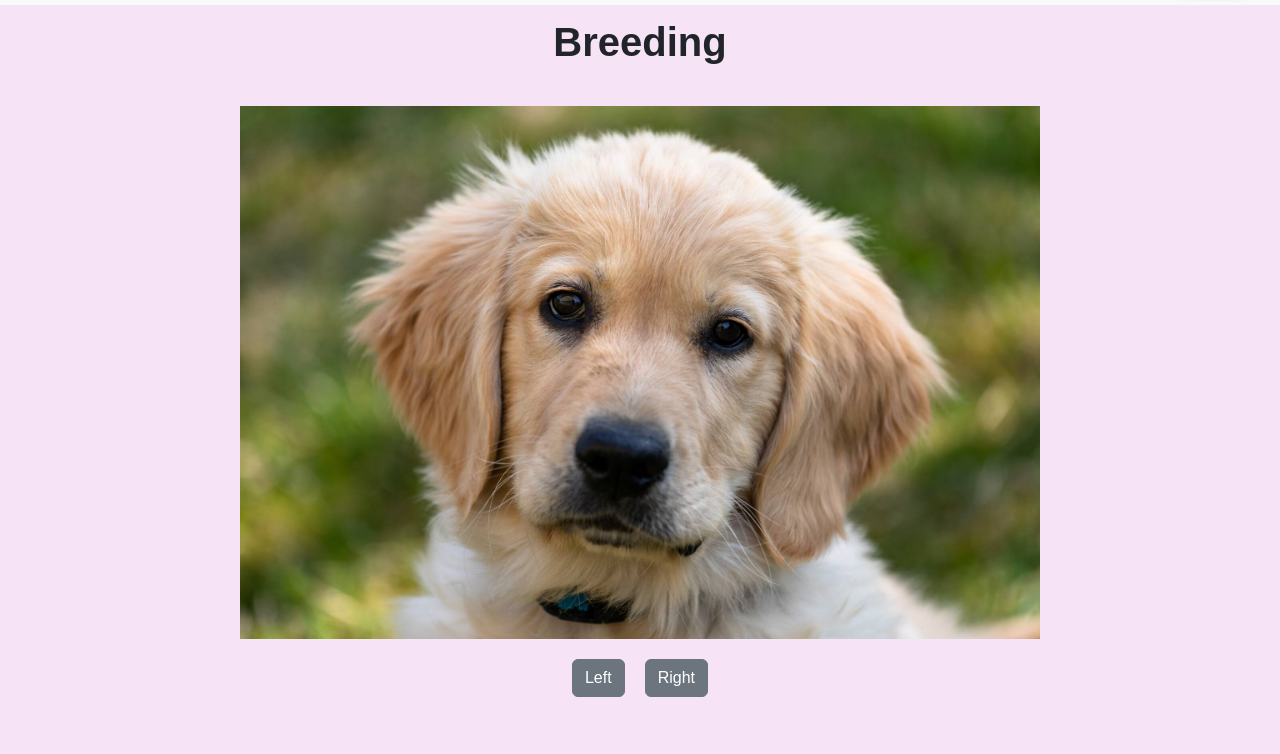
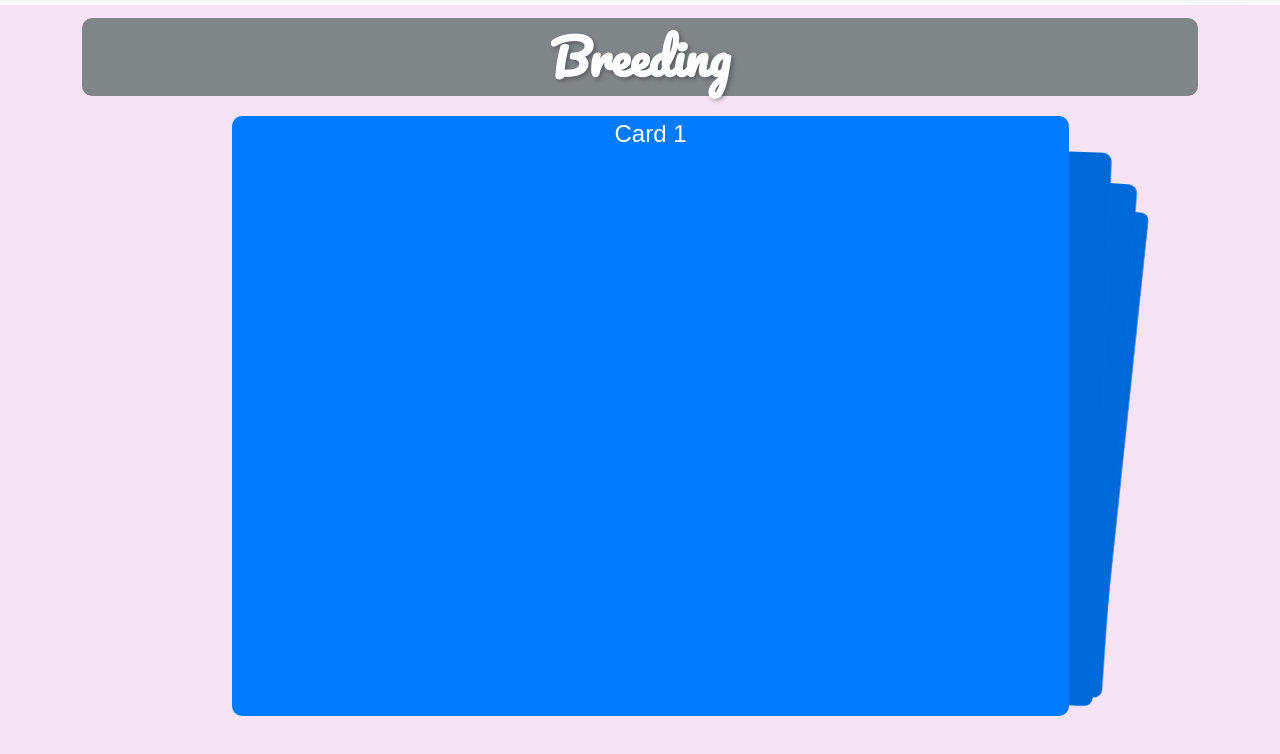
Before and after one commit to Beto91401/PawMatch, a plain HTML site: page Breeding/BreedingIndex.html in a window 1280 px wide. Shown: the part 82-836 px from the top of the page. Before the commit the page ends 800 px from the top, so only its background shows below. Drawn offline with nearby package versions, Linux system fonts and the light colour scheme.

Commit message:
Adoption and Breeding pages have been updated, But I need to fix pictures going into database

```diff
--- a/Adoption/AdoptionStyles.css
+++ b/Adoption/AdoptionStyles.css
@@ -5,7 +5,7 @@ body {
     background-color: #F6E3F6; /* Set background color */
 }
 
-/* Navbar stuff */
+/* Navbar styles */
 .navbar {
     background: rgba(255, 255, 255, 0); /* Fully transparent */
     transition: background 0.3s ease;
@@ -42,26 +42,52 @@ body {
     color: #333 !important; /* Adjust color as needed */
     text-decoration: underline;
 }
- /* End of navbar stuff  */
 
+/* Main content styles */
 .main-content {
     padding-top: 80px; /* Space for fixed navbar */
     text-align: center;
-
-}
-.center-image {
-    width: 80%; /* Adjust this percentage as needed */
-    height: auto;
-    max-width: 800px; /* Optional: Set a maximum width */
-    margin: 20px 0;
 }
 
-.button-group {
+.page-title {
+    font-family: 'Pacifico', cursive;
+    font-weight: bold;
+    margin-bottom: 20px;
+    margin-top: 20px;
+    font-size: 3em;
+    color: #fff;
+    text-align: center;
+    text-shadow: 2px 2px 4px rgba(0, 0, 0, 0.3);
+    background-color: #808588;
+    padding: 10px 20px;
+    border-radius: 10px;
+}
+
+
+
+/* Swiper styles */
+.swiper-container {
+    width: 75%;
+    height: 75vh;
     display: flex;
     justify-content: center;
-    gap: 20px;
+    align-items: center;
+    transform: translateX(150px);
 }
 
+.swiper-slide {
+    display: flex;
+    justify-content: center;
+    align-items: center;
+    font-size: 24px; /* Increased font size for visibility */
+    color: #fff;
+    background-color: #007bff;
+    width: 250px; /* Increased width */
+    height: 350px; /* Increased height */
+    border-radius: 10px;
+}
+
+/* Button styles */
 .btn-bubbly {
     padding: 15px 30px;
     font-size: 1.2em;
@@ -79,9 +105,3 @@ body {
 .btn-bubbly:hover {
     background-color: #F6E3F6;
 }
-
-.page-title {
-    font-weight: bold;
-    margin-bottom: 20px;
-    margin-top: 20px;
-}
--- a/Breeding/BreedingIndex.html
+++ b/Breeding/BreedingIndex.html
@@ -3,17 +3,19 @@
 <head>
     <meta charset="UTF-8">
     <meta name="viewport" content="width=device-width, initial-scale=1.0">
-    <title>Breeding - PawMatch</title>
+    <title>Adoption - PawMatch</title>
     <!-- Latest Bootstrap CSS from jsDelivr CDN -->
     <link href="https://cdn.jsdelivr.net/npm/bootstrap@5.3.3/dist/css/bootstrap.min.css" rel="stylesheet" integrity="sha384-QWTKZyjpPEjISv5WaRU9OFeRpok6YctnYmDr5pNlyT2bRjXh0JMhjY6hW+ALEwIH" crossorigin="anonymous">
-    <link rel="stylesheet" href="/Breeding/BreedingStyles.css">
+    <link rel="stylesheet" href="BreedingStyles.css">
+    <link rel="stylesheet" href="https://unpkg.com/swiper/swiper-bundle.min.css">
+    <link href="https://fonts.googleapis.com/css2?family=Pacifico&display=swap" rel="stylesheet">
 </head>
 <body>
     <!-- Navbar -->
     <nav class="navbar navbar-expand-lg bg-body-tertiary fixed-top">
         <div class="container-fluid">
             <a class="navbar-brand" href="#">
-                <img src="/images/dog-cat-paw.png" alt="PawMatch Logo" class="d-inline-block align-text-top" style="width: 60px; height: auto;">
+                <img src="../images/dog-cat-paw.png" alt="PawMatch Logo" class="d-inline-block align-text-top" style="width: 60px; height: auto;">
                 <span class="navbar-text">PawMatch</span>
             </a>
             <button class="navbar-toggler" type="button" data-bs-toggle="collapse" data-bs-target="#navbarNavAltMarkup" aria-controls="navbarNavAltMarkup" aria-expanded="false" aria-label="Toggle navigation">
@@ -21,11 +23,11 @@
             </button>
             <div class="collapse navbar-collapse" id="navbarNavAltMarkup">
                 <div class="navbar-nav">
-                    <a class="nav-link active" aria-current="page" href="/homepage/index.html">Home</a>
-                    <a class="nav-link" href="/Breeding/BreedingIndex.html">Breeding</a>
-                    <a class="nav-link" href="/Adoption/AdoptionIndex.html">Adoption</a>
-                    <a class="nav-link" href="/Message/MessageIndex.html">Message</a>
-                    <a class="nav-link" href="/Profile/ProfileIndex.html">Profile</a>
+                    <a class="nav-link active" aria-current="page" href="../homepage/index.html">Home</a>
+                    <a class="nav-link" href="../Breeding/BreedingIndex.html">Breeding</a>
+                    <a class="nav-link" href="../Adoption/AdoptionIndex.html">Adoption</a>
+                    <a class="nav-link" href="../Message/MessageIndex.html">Message</a>
+                    <a class="nav-link" href="../Profile/ProfileIndex.html">Profile</a>
                 </div>
             </div>
             <button class="btn btn-bubbly ms-auto" data-bs-toggle="modal" data-bs-target="#loginModal">Login</button>
@@ -37,10 +39,15 @@
     <div class="main-content">
         <div class="container">
             <h1 class="page-title">Breeding</h1>
-            <img src="/images/Golden-dog.jpeg" alt="Dog Image" class="center-image">
-            <div class="button-group">
-                <button type="button" class="btn btn-secondary">Left</button>
-                <button type="button" class="btn btn-secondary">Right</button>
+            <div class="swiper-container">
+                <div class="swiper-wrapper">
+                    <div class="swiper-slide">Card 1</div>
+                    <div class="swiper-slide">Card 2</div>
+                    <div class="swiper-slide">Card 3</div>
+                    <div class="swiper-slide">Card 4</div>
+                </div>
+                <!-- Add Pagination -->
+                <div class="swiper-pagination"></div>
             </div>
         </div>
     </div>
@@ -48,8 +55,12 @@
     <!-- Latest Bootstrap and Popper JS from jsDelivr CDN -->
     <script src="https://cdn.jsdelivr.net/npm/@popperjs/core@2.11.8/dist/umd/popper.min.js" integrity="sha384-I7E8VVD/ismYTF4hNIPjVp/Zjvgyol6VFvRkX/vR+Vc4jQkC+hVqc2pM8ODewa9r" crossorigin="anonymous"></script>
     <script src="https://cdn.jsdelivr.net/npm/bootstrap@5.3.3/dist/js/bootstrap.bundle.min.js" integrity="sha384-YvpcrYf0tY3lHB60NNkmXc5s9fDVZLESaAA55NDzOxhy9GkcIdslK1eN7N6jIeHz" crossorigin="anonymous"></script>
-    <script src="/app.js"></script> <!-- Ensure correct path to app.js -->
-    <script src="/js/script.js"></script>
-    <script src="/js/jquery-3.2.1.min.js"></script>
+    <script src="https://unpkg.com/swiper/swiper-bundle.min.js"></script>
+    <script>
+      const swiper = new Swiper('.swiper-container', {
+        effect: 'cards',
+        grabCursor: true,
+      });
+    </script>
 </body>
 </html>
--- a/Breeding/BreedingStyles.css
+++ b/Breeding/BreedingStyles.css
@@ -5,7 +5,7 @@ body {
     background-color: #F6E3F6; /* Set background color */
 }
 
-/* Navbar stuff */
+/* Navbar styles */
 .navbar {
     background: rgba(255, 255, 255, 0); /* Fully transparent */
     transition: background 0.3s ease;
@@ -42,25 +42,50 @@ body {
     color: #333 !important; /* Adjust color as needed */
     text-decoration: underline;
 }
- /* End of navbar stuff  */
+
+/* Main content styles */
 .main-content {
     padding-top: 80px; /* Space for fixed navbar */
     text-align: center;
-
-}
-.center-image {
-    width: 80%; /* Adjust this percentage as needed */
-    height: auto;
-    max-width: 800px; /* Optional: Set a maximum width */
-    margin: 20px 0;
 }
 
-.button-group {
+.page-title {
+    font-family: 'Pacifico', cursive;
+    font-weight: bold;
+    margin-bottom: 20px;
+    margin-top: 20px;
+    font-size: 3em;
+    color: #fff;
+    text-align: center;
+    text-shadow: 2px 2px 4px rgba(0, 0, 0, 0.3);
+    background-color: #808588;
+    padding: 10px 20px;
+    border-radius: 10px;
+}
+/* Swiper styles */
+.swiper-container {
+    width: 75%;
+    height: 75vh;
     display: flex;
     justify-content: center;
-    gap: 20px;
+    align-items: center;
+    transform: translateX(150px);
 }
 
+.swiper-slide {
+    display: flex;
+    justify-content: center;
+    align-items: center;
+    font-size: 24px; /* Increased font size for visibility */
+    color: #fff;
+    background-color: #007bff;
+    width: 250px; /* Increased width */
+    height: 350px; /* Increased height */
+    border-radius: 10px;
+}
+
+
+/* Button styles */
 .btn-bubbly {
     padding: 15px 30px;
     font-size: 1.2em;
@@ -78,9 +103,3 @@ body {
 .btn-bubbly:hover {
     background-color: #F6E3F6;
 }
-
-.page-title {
-    font-weight: bold;
-    margin-bottom: 20px;
-    margin-top: 20px;
-}
```
Also changed, not shown: Adoption/AdoptionIndex.html (+19 -6 lines), server/app.js (+13 -1 lines), uploads/1721756571639-Screenshot (674).png (added).
